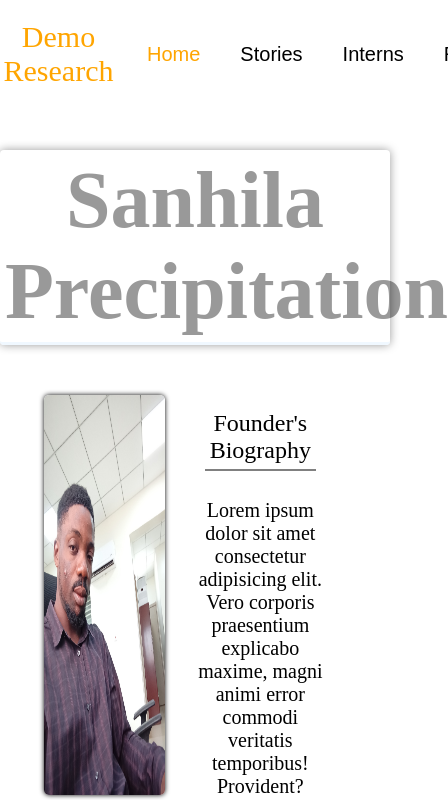
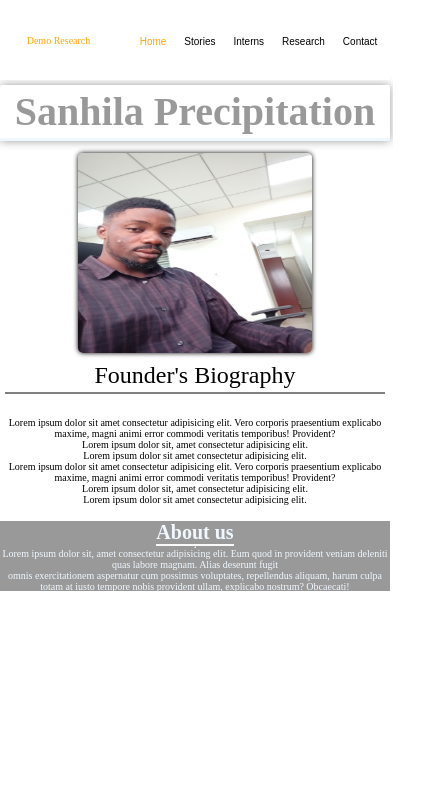
Before and after one commit to mathinez94/DemoApp, a React (Create React App) app: page / in a window 390 px wide. Shown: the top 800 px of the page, 448 px wide, since content can reach past the window. Built offline with nearby package versions, Linux system fonts and the light colour scheme.

Commit message:
added media view to root and home page

```diff
--- a/src/pages/home/Home.css
+++ b/src/pages/home/Home.css
@@ -89,3 +89,91 @@
     background-color: #0006;
     margin-top: 50px;
 }
+
+         /* MEDIA SCREEN */
+
+         @media only screen and (min-width: 360px) and (max-width: 750px){
+            .home_hearder_text{
+                /* position: absolute; */
+                /* top: 200px;
+                left: 28%; */
+                margin-top: 85px;
+                font-size: 40px;
+                font-family: 'Times New Roman', Times, serif;
+                color: #0006;
+                border-radius: 2px;
+                border-bottom: 3px solid aliceblue;
+                box-shadow: 0px 0px 10px;
+                padding: 3px;
+            }
+            .content{
+                height: 200px;
+                width: 100%;
+                margin: 0 auto;
+                display: flex;
+                flex-direction: column;
+                align-items: center;
+                justify-content: center;
+                margin-top: 100px;
+                /* background-color: aquamarine; */
+            }
+            .content_pic{
+                height: 150px;
+                width: 60%;
+                display: flex;
+                align-items: center;
+                justify-content: center;
+                /* margin: 0px 10px; */
+                padding: 3px;
+                border-radius: 4px;
+                /* background-color: #0005; */
+            }
+            .content_text{
+                height: 100%;
+                width: 100%;
+                text-align: center;
+                margin-top: 20px;
+                padding: 3px;
+                border-radius: 4px;
+            }
+            .content_text h2{
+                margin: 5px;
+                padding: 3px;
+                font-family: 'Times New Roman', Times, serif;
+                font-weight: 200;
+                border-bottom: 2px solid grey;
+            }
+            .content_text p{
+                font-size: 10px;
+                font-family: 'Times New Roman', Times, serif;
+            }
+            .img{
+                height: 200px;
+                width: 100%;
+                border: none;
+                border-radius: 5px;
+                box-shadow: 0px 0px 5px;
+            }
+            .about{
+                width: 100%;
+                height: 70px;
+                display: flex;
+                flex-direction: column;
+                align-items: center;
+                justify-content: center;
+                font-family: 'Times New Roman', Times, serif;
+                color: aliceblue;
+                background-color: #0006;
+                margin-top: 80px;
+
+            }
+            .about h2{
+                font-size: 20px;
+                border-bottom: 2px solid #f9f9f9;
+            }
+            .about p{
+                font-size: 10px;
+                width: 100%;
+                /* margin: 0 auto; */
+            }
+         }
--- a/src/pages/root/Root.css
+++ b/src/pages/root/Root.css
@@ -42,3 +42,33 @@ nav a.active{
     color: orange;
 
 }
+
+                              /* MEDIA SCREEN */
+
+@media only screen and (min-width: 360px) and (max-width: 750px){
+
+     .logo{
+   display: flex;
+   align-items: center;
+   justify-content: center;
+    font-size: 10px;
+    font-weight: 200;
+    font-family: cursive;
+    padding: 7px;
+    color: orange;
+    text-decoration: none;
+
+    /* background-color: blue; */
+
+}
+.navlink{
+    padding: 7px;
+    text-decoration: none;
+    color: #000;
+    font-size: 10px;
+   text-align: center;
+   margin-left: 10px;
+   padding: 4px;
+
+}
+ }
```
